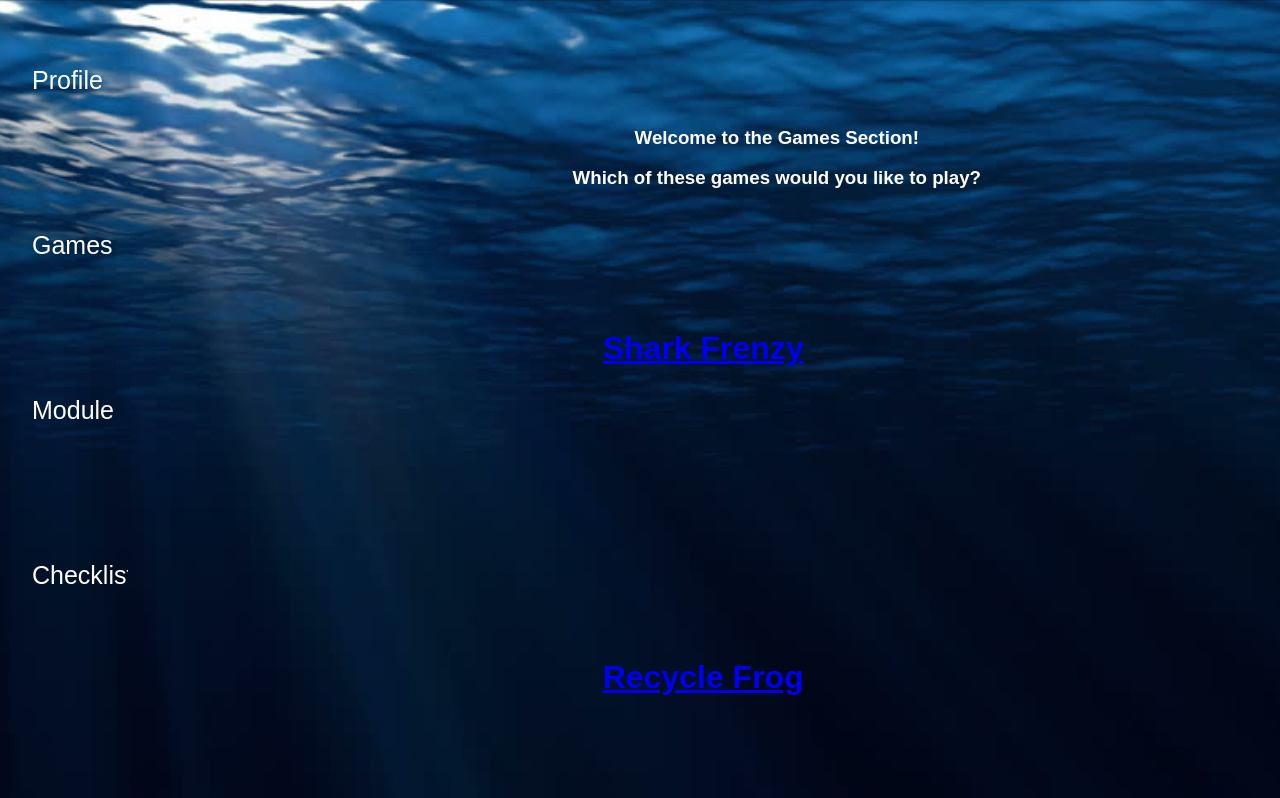
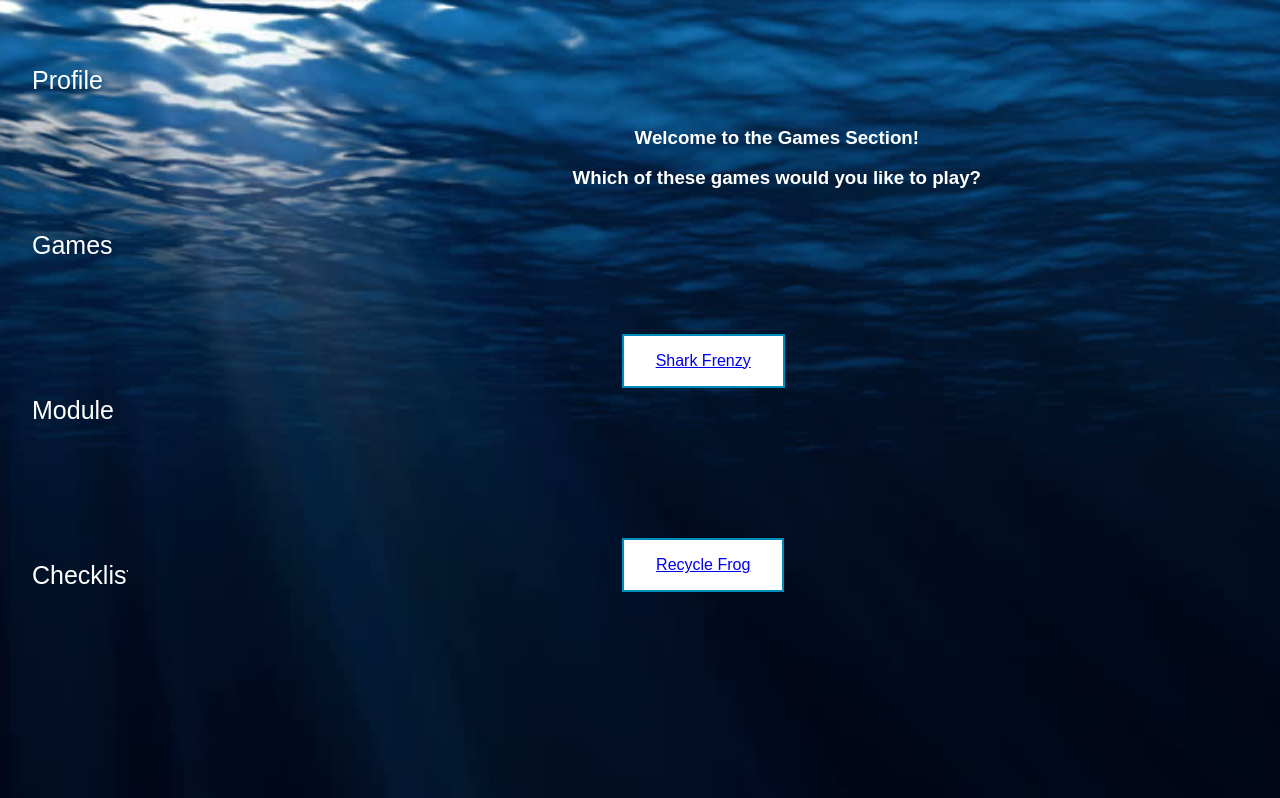
Before and after one commit to Tampa2017/team-6, a plain HTML site: page Games/games.html in a window 1280 px wide. Shown: the top 798 px of the page. Drawn offline with Linux system fonts and the light colour scheme.

Commit message:
lol almost done

```diff
--- a/Games/games.css
+++ b/Games/games.css
@@ -117,7 +117,7 @@ h1 {
     float: right;
     width: 90%;
     height: 50%;
-    padding-bottom: 250px;
+    padding-bottom: 100px;
     text-align: center;
     background-color: transparent;
     font-family: sans-serif;
--- a/Games/games.html
+++ b/Games/games.html
@@ -31,10 +31,10 @@
        </div>
           <div class = "tile">
 
-              <h1><a href="sharks/index.html"> Shark Frenzy </a></h1>
+              <h1><button class="button button1"><a href="sharks/index.html"> Shark Frenzy </a></button></h1>
           </div>
           <div class = "tile">
-              <h1><a href="recyclingvid.html"> Recycle Frog </a></h1>
+              <h1><button class="button button1"><a href="recyclingvid.html"> Recycle Frog </a></button></h1>
           </div>
 
       </div>
```
Also changed, not shown: admindash.html (+4 -4 lines), registration.html (line endings or trailing spaces).
